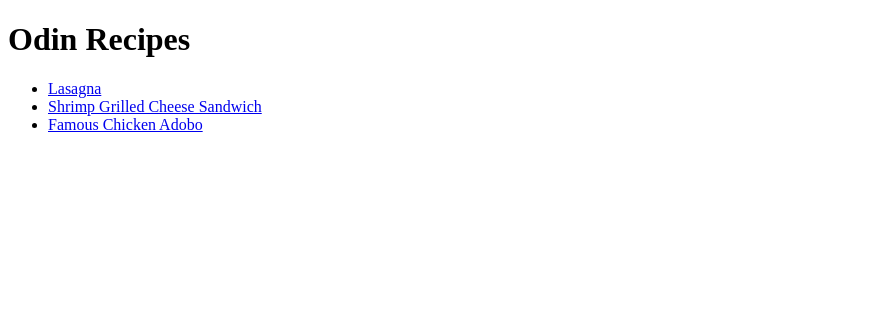
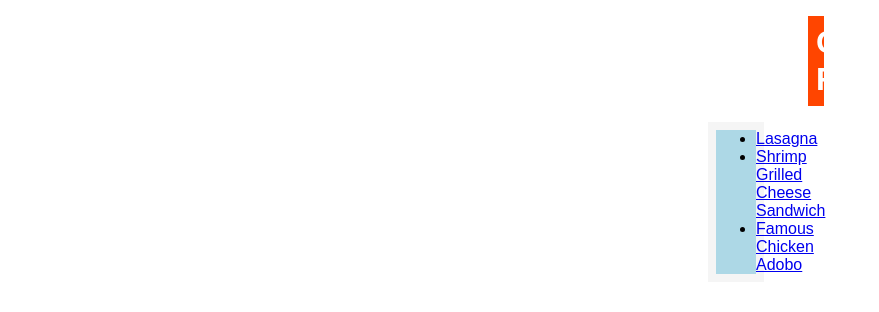
Before and after one commit to Sbeveren/odin-recipes, a plain HTML site: page index.html in a window 1280 px wide. Shown: the whole page, without its empty margins (0-879 px from the left). Drawn offline with Linux system fonts and the light colour scheme.

Commit message:
feat: complete the initial css of index.html

```diff
--- a/css/styles.css
+++ b/css/styles.css
@@ -1,5 +1,19 @@
 /* index.html */
+.indexHeader {
+    font-family: Arial, "Times New Roman", sans-serif;
+    text-align: center;
+    margin: 16px 800px;
+    padding: 8px;
+    background-color: orangered;
+    color: white;
+}
 
+.indexList {
+    font-family: Arial, "Times New Roman", sans-serif;
+    background-color: lightblue;
+    margin: 16px 700px;
+    border: 8px solid whitesmoke;
+}
 
 /* famous-chicken-adobo.html */
 
--- a/index.html
+++ b/index.html
@@ -7,10 +7,10 @@
         <link rel="stylesheet" href="./css/styles.css">
     </head>
 
-    <div>
+    <div class="indexDiv">
         <body>
-            <h1>Odin Recipes</h1>
-            <ul>
+            <h1 class="indexHeader">Odin Recipes</h1>
+            <ul class="indexList">
                 <li>
                     <a href="./recipes/lasagna.html">Lasagna</a>
                 </li>
```
Also changed, not shown: recipes/famous-chicken-adobo.html (+1 -1 lines), recipes/lasagna.html (+1 -1 lines), recipes/shrimp-grilled-cheese-sandwich.html (+1 -1 lines).
